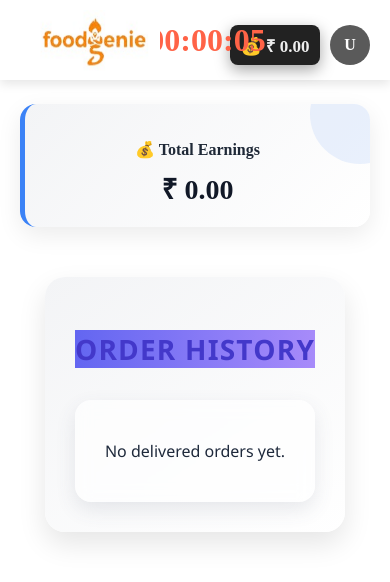
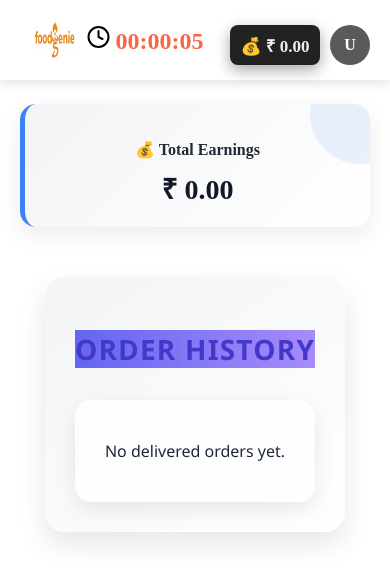
Before and after one commit to 20Subho02/delivery-partner, a React (Create React App) app in the folder client/: page /order-history in a window 390 px wide. Shown: the top 582 px of the page. Built offline with nearby package versions, Linux system fonts and the light colour scheme.

Commit message:
first commit

```diff
--- a/client/src/Components/Css/DashboardPage.css
+++ b/client/src/Components/Css/DashboardPage.css
@@ -541,7 +541,7 @@
   }
 
   .top-right {
-    flex-direction: row; /* don't stack icons vertically */
+    flex-direction: row;
     gap: 10px;
     margin-top: 10px;
     justify-content: flex-end;
@@ -555,4 +555,64 @@
   .profile-wrapper {
     order: 3;
   }
+  .company-logo img {
+  width: 50px;
+  height: 50px;
+  margin-top: -5px;
+  }
+  .timer {
+  font-size: 1.5rem;
+  font-weight: bold;
+  color: #ff6347;
+  margin-left: 5px;
+  margin-top: -15px;
+
+  }
+  .timer-section {
+  position: absolute;
+  left: 50%;
+  transform: translateX(-50%);
+  text-align: center;
+  margin-left: -50px;
 }
+}
+
+.accept-modal-actions {
+  display: flex;
+  flex-direction: column;
+  gap: 15px;
+}
+
+.row-button-wrapper {
+  display: flex;
+  justify-content: center;
+}
+
+.accept-collect-btn,
+.accept-cancel-btn {
+  padding: 12px 20px;
+  font-size: 16px;
+  border: none;
+  border-radius: 8px;
+  cursor: pointer;
+  width: 90%;
+  max-width: 300px;
+}
+
+.accept-collect-btn {
+  background-color: #28a745;
+  color: white;
+}
+
+.accept-collect-btn:hover {
+  background-color: #218838;
+}
+
+.accept-cancel-btn {
+  background-color: #ff4d4d;
+  color: white;
+}
+
+.accept-cancel-btn:hover {
+  background-color: #e60000;
+}
--- a/client/src/Components/Pages/DashboardPage.jsx
+++ b/client/src/Components/Pages/DashboardPage.jsx
@@ -305,7 +305,9 @@ const [completedOrders, setCompletedOrders] = useState([]);
                 ) : (
                   <p style={{ color: 'gray' }}>⏱️ Time's up!</p>
                 )}
+                <div className="row-button-wrapper">
                   <button className="accept-collect-button" onClick={handleDeliverSuccess}>Deliver Successfully</button>
+                </div>
               </>
             ) : (
               <>
@@ -314,7 +316,12 @@ const [completedOrders, setCompletedOrders] = useState([]);
                   <p style={{ color: 'red', fontWeight: 'bold' }}>⚠️ Hurry up... collect the order!</p>
                 )}
                 <h3 className="accept-otp">🔒 OTP: <span style={{ fontFamily: 'monospace' }}>{otp}</span></h3>
+
                 <div className="accept-modal-actions">
+                  <div className="row-button-wrapper">
+                    <button className="accept-collect-btn" onClick={handleCollectOrder}>✅ Collect Order</button>
+                  </div>
+                  <div className="row-button-wrapper">
                     {!showCancelOptions ? (
                       <button className="accept-cancel-btn" onClick={() => setShowCancelOption(true)}>❌ Cancel</button>
                     ) : (
@@ -326,7 +333,7 @@ const [completedOrders, setCompletedOrders] = useState([]);
                         <button onClick={() => setShowCancelOption(false)} style={{ marginTop: '10px', color: 'red' }}>⬅ Back</button>
                       </div>
                     )}
-                  <button className="accept-collect-btn" onClick={handleCollectOrder}>✅ Collect Order</button>
+                  </div>
                 </div>
               </>
             )}
--- /dev/null
+++ b/package.json
@@ -0,0 +1,5 @@
+{
+  "dependencies": {
+    "qrcode.react": "^4.2.0"
+  }
+}
```
Also changed, not shown: 5 other files (tests, documents, lock files or other folders). Lines whose indentation alone changed are shown as unchanged.
